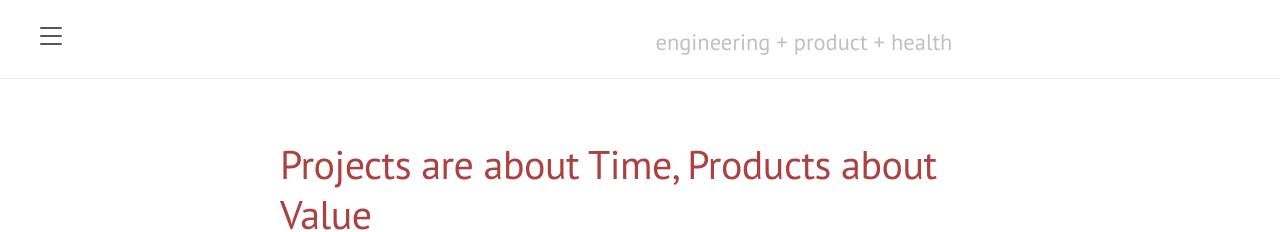
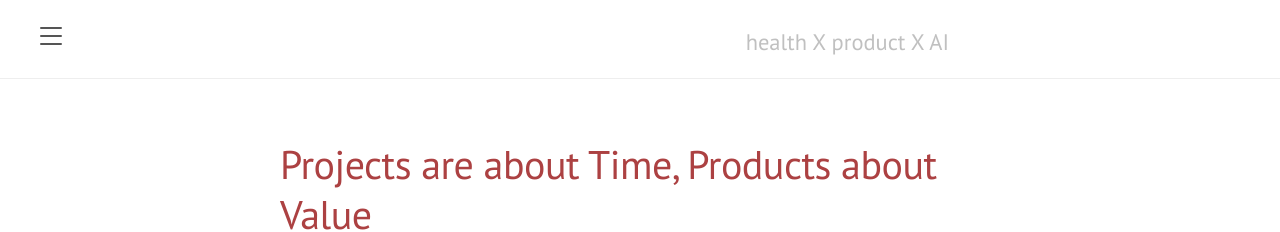
Before and after one commit to tmfarrell/tmfarrell.github.io, a Jekyll site: the page built from index.html, in a window 1280 px wide and 900 px high. Shown: the top 232 px of the window. Built offline with Jekyll 4.4.1, drawn with Linux system fonts in a browser that asks for light colours; the list of posts is cut into pages by our own code.

Commit message:
life and strategy post

```diff
--- a/_config.yml
+++ b/_config.yml
@@ -1,6 +1,6 @@
 # Setup
 title:               ''
-tagline:             'engineering + product + health'
+tagline:             'health X product X AI'
 description:         'Thoughts on how technology (engineering/ product) can facilitate the next revolution in human health. <a href="https://twitter.com/tfarrell01">@tfarrell01</a>'
 url:                 https://tmfarrell.github.io
 paginate:            5
--- a/_layouts/default.html
+++ b/_layouts/default.html
@@ -16,7 +16,7 @@
             <a href="{{ site.baseurl }}/" title="Home"><b>{{ site.title }}</b></a>
             &nbsp; &nbsp; &nbsp; &nbsp; &nbsp; &nbsp; &nbsp; &nbsp; &nbsp; &nbsp; &nbsp;
             &nbsp; &nbsp; &nbsp; &nbsp; &nbsp; &nbsp; &nbsp; &nbsp; &nbsp; &nbsp; &nbsp;
-            &nbsp; &nbsp; &nbsp; <small>{{ site.tagline }}</small>
+            &nbsp; &nbsp; &nbsp; &nbsp; &nbsp; &nbsp; &nbsp; &nbsp; &nbsp;  <small>{{ site.tagline }}</small>
           </h2>
         </div>
       </div>
```
